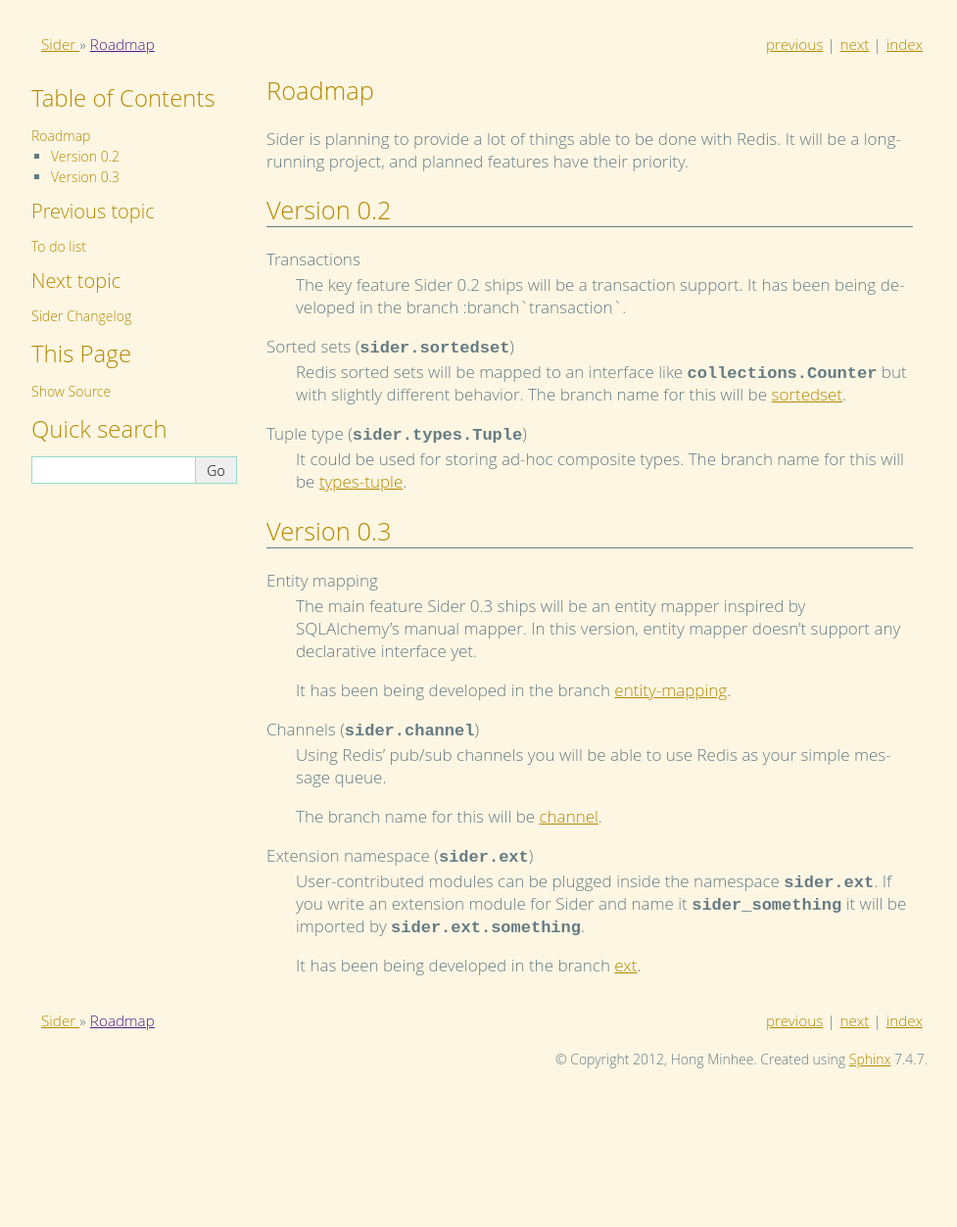
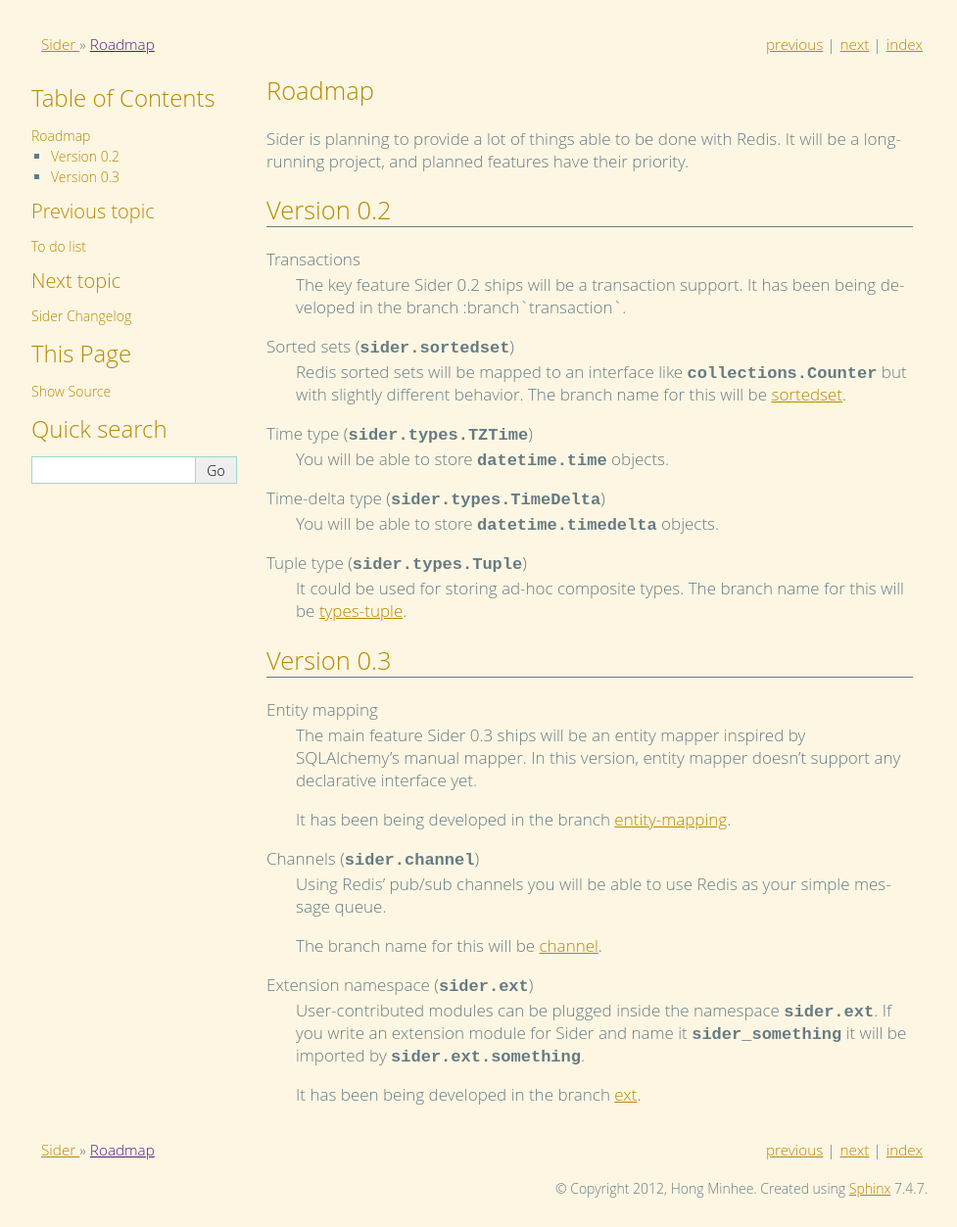
Before and after one commit to dahlia/sider, a Sphinx documentation site: the page built from docs/roadmap.rst, in a window 1280 px wide. Shown: the whole page at 98% size, without its empty margins (148-1125 px from the left). Built offline with Sphinx 7.4.7, drawn with Linux system fonts in a browser that asks for light colours; the version number could not be read and is left out; before the commit the page ends 1121 px from its top, so only the background shows below that.

Commit message:
Added time types into the 0.2 roadmap.

```diff
--- a/docs/roadmap.rst
+++ b/docs/roadmap.rst
@@ -17,6 +17,12 @@
    Redis sorted sets will be mapped to an interface like
    :class:`collections.Counter` but with slightly different behavior.
    The branch name for this will be :branch:`sortedset`.
+
+Time type (:class:`sider.types.TZTime`)
+   You will be able to store :class:`datetime.time` objects.
+
+Time-delta type (:class:`sider.types.TimeDelta`)
+   You will be able to store :class:`datetime.timedelta` objects.
 
 Tuple type (:class:`sider.types.Tuple`)
    It could be used for storing ad-hoc composite types.
```
